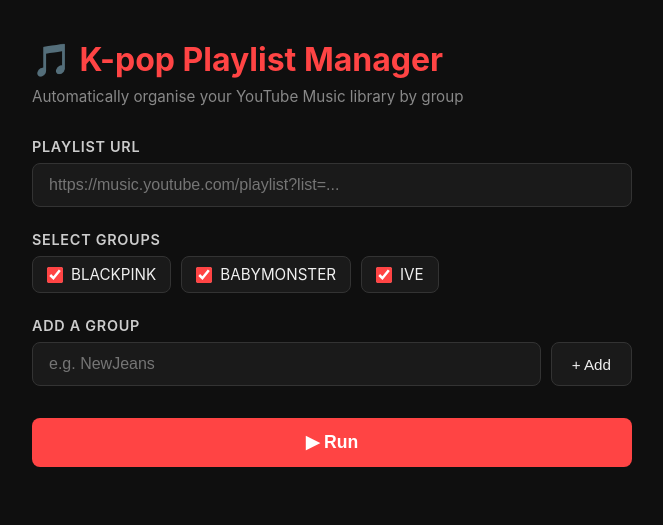
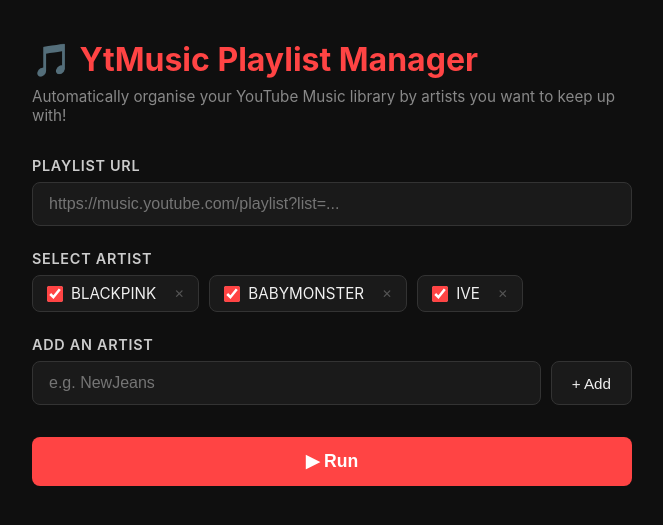
Before and after one commit to Raaid-Shaheer/ytmusic_kpop_tool, a Flask app: page / in a window 1280 px wide. Shown: the top 525 px of the page, without its empty margins (308-971 px from the left). Run offline with Flask 3, Linux system fonts and the light colour scheme; the visitor is signed in with stand-in values (Sample User, id 1).

Commit message:
Successfully Launched V2!

```diff
--- a/app.py
+++ b/app.py
@@ -60,6 +60,13 @@ def process_playlist(playlist_url: str, selected_groups: list,scanner,matcher,ma
 
     return {"total_tracks": total_tracks, "results": results}
 
+def _save_config():
+    config_content = f'''# config.py — auto-updated
+SOURCE_PLAYLIST_URL = "{SOURCE_PLAYLIST_URL}"
+TARGET_GROUPS = {TARGET_GROUPS}
+'''
+    with open("config.py", "w") as f:
+        f.write(config_content)
 
 @app.route("/")
 def home():
@@ -100,5 +107,21 @@ def setup():
 
     if request.method == "GET":
         return render_template("setup.html")
+
+@app.route("/delete-group", methods=["POST"])
+def delete_group():
+    group = request.form.get("group")
+    if group in TARGET_GROUPS:
+        TARGET_GROUPS.remove(group)
+        _save_config()
+    return redirect(url_for("home"))
+
+@app.route("/add-group", methods=["POST"])
+def add_group():
+    group = request.form.get("group")
+    TARGET_GROUPS.append(group)
+    _save_config()
+    return redirect(url_for("home"))
+
 if __name__ == "__main__":
     app.run(debug=True)
--- a/static/style.css
+++ b/static/style.css
@@ -405,3 +405,19 @@ textarea {
 
 textarea:focus { border-color: #ff4444; }
 textarea::placeholder { color: #333; }
+
+.delete-group-btn {
+    background: none;
+    border: none;
+    color: #555;
+    cursor: pointer;
+    font-size: 0.75rem;
+    padding: 0 0 0 6px;
+    line-height: 1;
+    transition: color 0.2s;
+    margin-left: 4px;
+}
+
+.delete-group-btn:hover {
+    color: #ff4444;
+}
--- a/templates/index.html
+++ b/templates/index.html
@@ -3,7 +3,7 @@
 <head>
     <meta charset="UTF-8">
     <meta name="viewport" content="width=device-width, initial-scale=1.0">
-    <title>K-pop Playlist Manager</title>
+    <title>YtMusic Playlist Manager</title>
     <link rel="stylesheet" href="{{ url_for('static', filename='style.css') }}">
 </head>
 <body>
@@ -21,9 +21,15 @@
             </div>
         </div>
     </div>
+
+    <!-- Hidden delete form — outside main form to avoid nesting -->
+    <form id="delete-form" action="/delete-group" method="POST" style="display:none;">
+        <input type="hidden" id="delete-group-input" name="group" value="">
+    </form>
+
     <div class="container">
-        <h1>🎵 K-pop Playlist Manager</h1>
-        <p class="subtitle">Automatically organise your YouTube Music library by group</p>
+        <h1>🎵 YtMusic Playlist Manager</h1>
+        <p class="subtitle">Automatically organise your YouTube Music library by artists you want to keep up with!</p>
 
         <form action="/run" method="POST">
 
@@ -40,12 +46,13 @@
 
             <!-- Group Checkboxes -->
             <div class="field">
-                <label>Select Groups</label>
+                <label>Select Artist</label>
                 <div id="group-list" class="group-list">
                     {% for group in groups %}
                     <label class="checkbox-label">
                         <input type="checkbox" name="groups" value="{{ group }}" checked>
                         {{ group }}
+                        <span class="delete-group-btn" onclick="deleteGroup('{{ group }}')">✕</span>
                     </label>
                     {% endfor %}
                 </div>
@@ -53,7 +60,7 @@
 
             <!-- Add Custom Group -->
             <div class="field">
-                <label>Add a Group</label>
+                <label>Add an Artist</label>
                 <div class="add-group-row">
                     <input
                         type="text"
@@ -66,10 +73,15 @@
 
             <button type="submit" class="run-btn">▶ Run</button>
         </form>
-
     </div>
 
     <script>
+        function deleteGroup(name) {
+            if (!confirm(`Remove ${name} from the list?`)) return;
+            document.getElementById("delete-group-input").value = name;
+            document.getElementById("delete-form").submit();
+        }
+
         function addGroup() {
             const input = document.getElementById("new-group");
             const name = input.value.trim();
@@ -107,7 +119,6 @@
                 e.preventDefault();
                 return;
             }
-        // Show loading overlay
             document.getElementById("loading").style.display = "flex";
             document.querySelector(".container").style.display = "none";
         });
```
Lines whose indentation alone changed are shown as unchanged.
